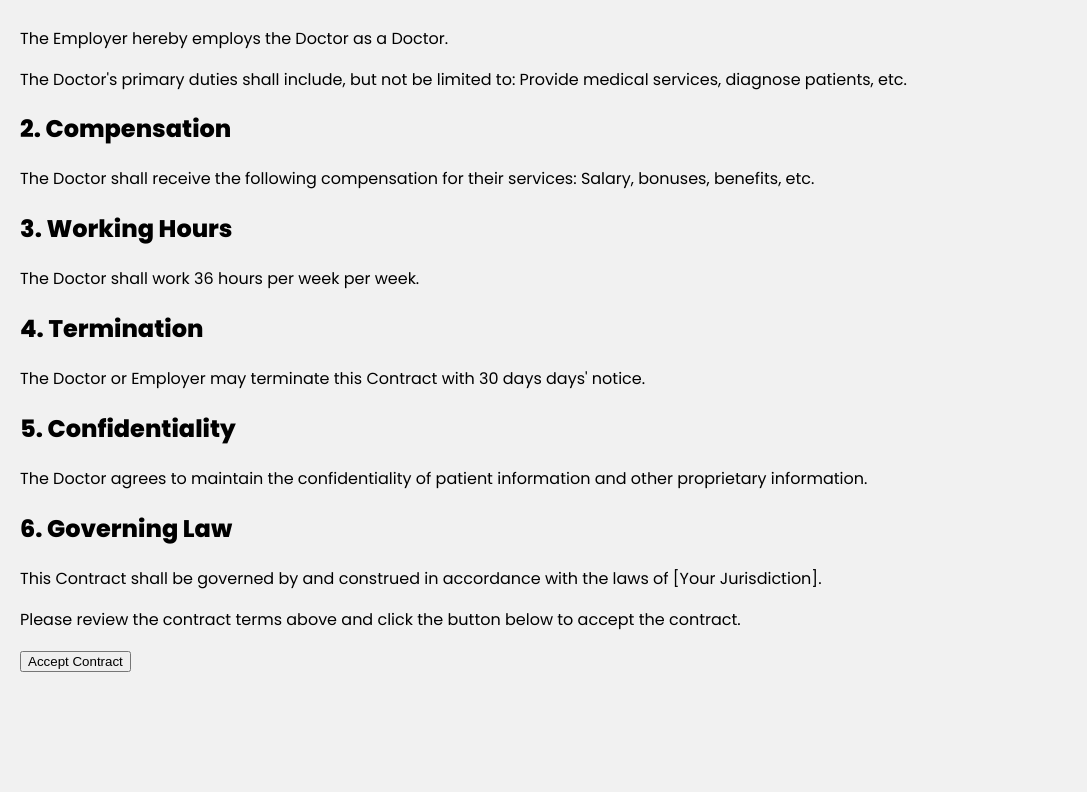
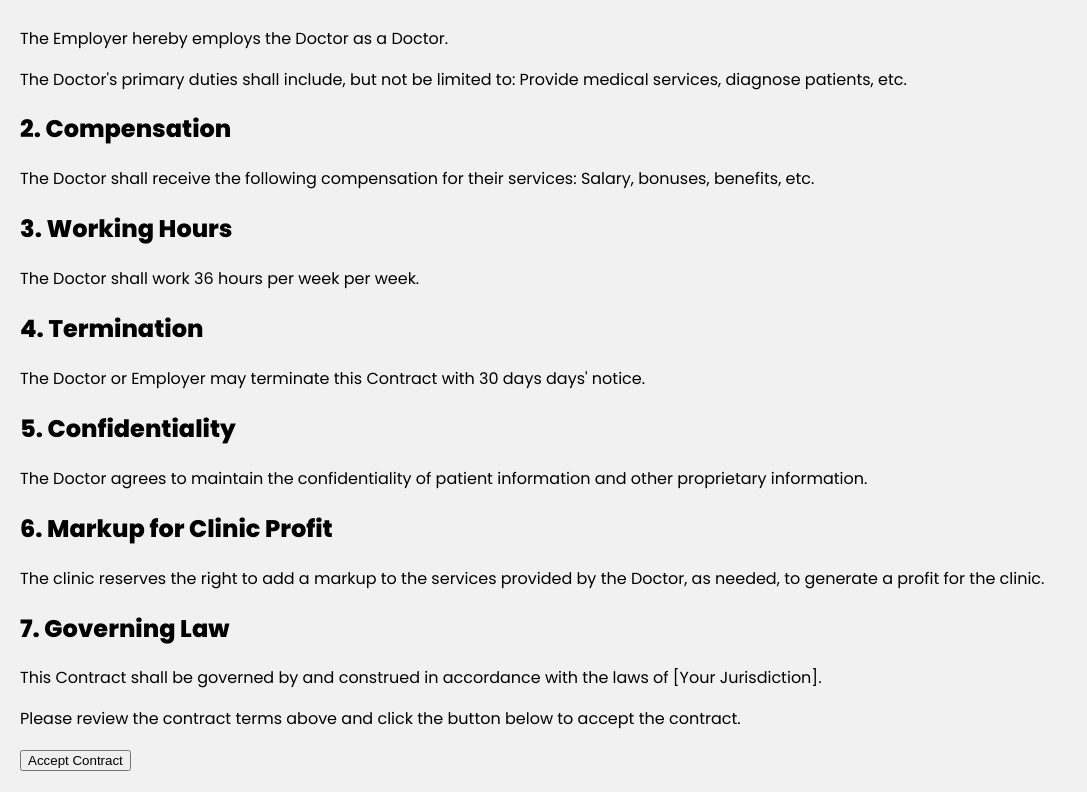
Before and after one commit to Rabena-Yostor/clinic, a React (Create React App) app in the folder frontend/: page /contracts in a window 1280 px wide. Shown: the part 337-1129 px from the top of the page, without its empty margins (0-1087 px from the left). Before the commit the page ends 1030 px from the top, so only its background shows below. Built offline with nearby package versions, Linux system fonts and the light colour scheme.

Commit message:
finallllll

```diff
--- a/frontend/src/pages/ViewContracts.js
+++ b/frontend/src/pages/ViewContracts.js
@@ -2,9 +2,7 @@ import React, { useState } from 'react';
 
 const ViewEmploymentContractInfo = () => {
   // Define the initial state for contract terms
-
   const [contractTerms, setContractTerms] = useState({
-
     startDate: '01/01/2023',
     endDate: '01/01/2026',
     jobTitle: 'Doctor',
@@ -12,13 +10,14 @@ const ViewEmploymentContractInfo = () => {
     compensation: 'Salary, bonuses, benefits, etc.',
     workingHours: '36 hours per week',
     terminationNotice: '30 days',
+    markupClause: 'The clinic reserves the right to add a markup to the services provided by the Doctor, as needed, to generate a profit for the clinic.'
   });
 
   const [accepted, setAccepted] = useState(false);
+
   const handleAcceptContract = () => {
     // You can add your logic here to handle the contract acceptance.
     // This could involve making an API request to save the acceptance status.
-
 
     // For this example, we'll simply set the 'accepted' state to true.
     setAccepted(true);
@@ -27,9 +26,6 @@ const ViewEmploymentContractInfo = () => {
   return (
     <div>
       <h1>Doctor Employment Contract</h1>
-
-
-
 
       <p><strong>Effective Date:</strong> {contractTerms.startDate}</p>
       <p><strong>Termination Date:</strong> {contractTerms.endDate}</p>
@@ -50,8 +46,12 @@ const ViewEmploymentContractInfo = () => {
       <h2>5. Confidentiality</h2>
       <p>The Doctor agrees to maintain the confidentiality of patient information and other proprietary information.</p>
 
-      <h2>6. Governing Law</h2>
+      <h2>6. Markup for Clinic Profit</h2>
+      <p>{contractTerms.markupClause}</p>
+
+      <h2>7. Governing Law</h2>
       <p>This Contract shall be governed by and construed in accordance with the laws of [Your Jurisdiction].</p>
+
       {accepted ? (
         <p>Contract Accepted</p>
       ) : (
@@ -59,7 +59,7 @@ const ViewEmploymentContractInfo = () => {
           <p>Please review the contract terms above and click the button below to accept the contract.</p>
           <button onClick={handleAcceptContract}>Accept Contract</button>
         </div>
-        )}
+      )}
     </div>
   );
 };
```
